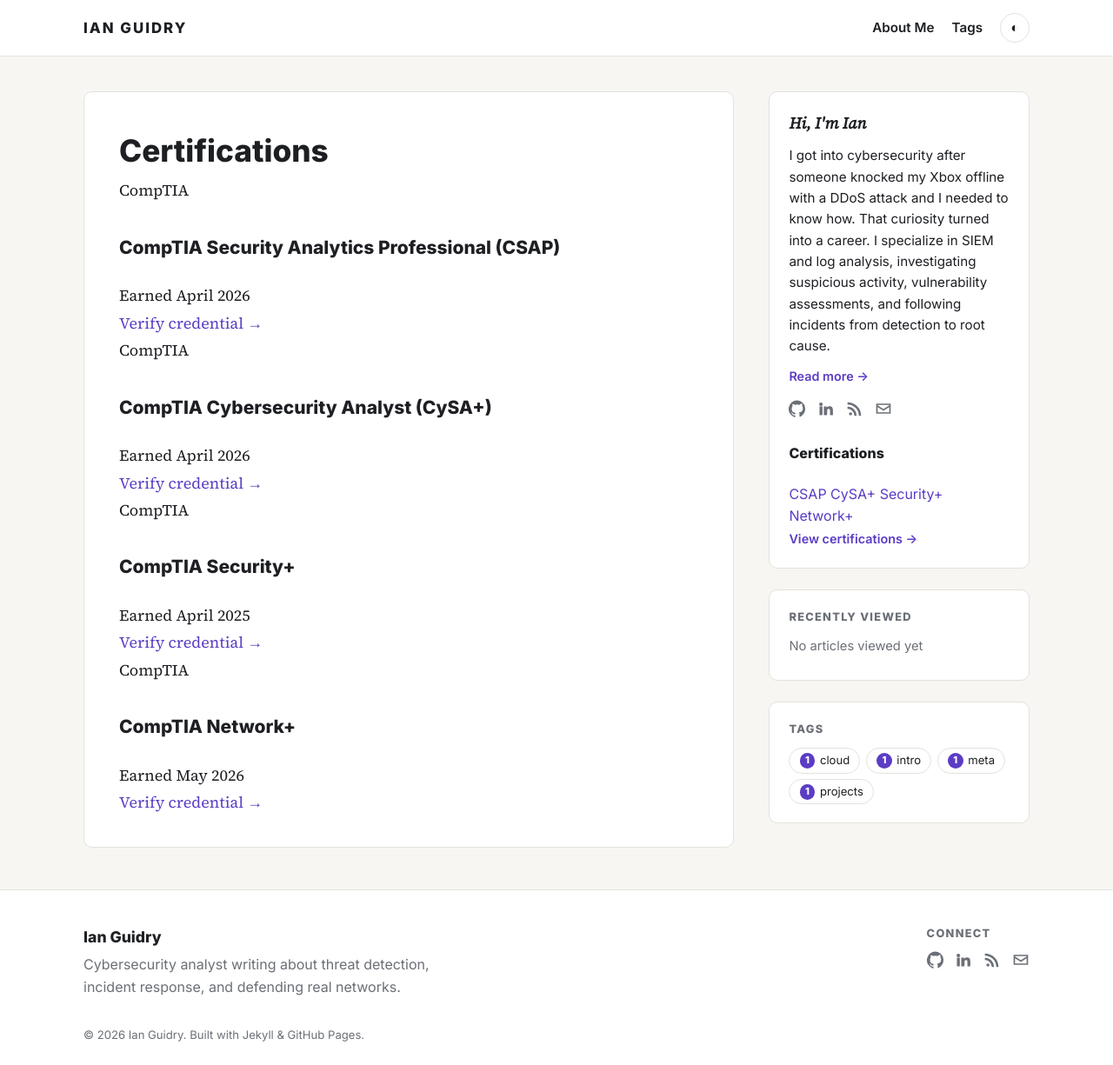
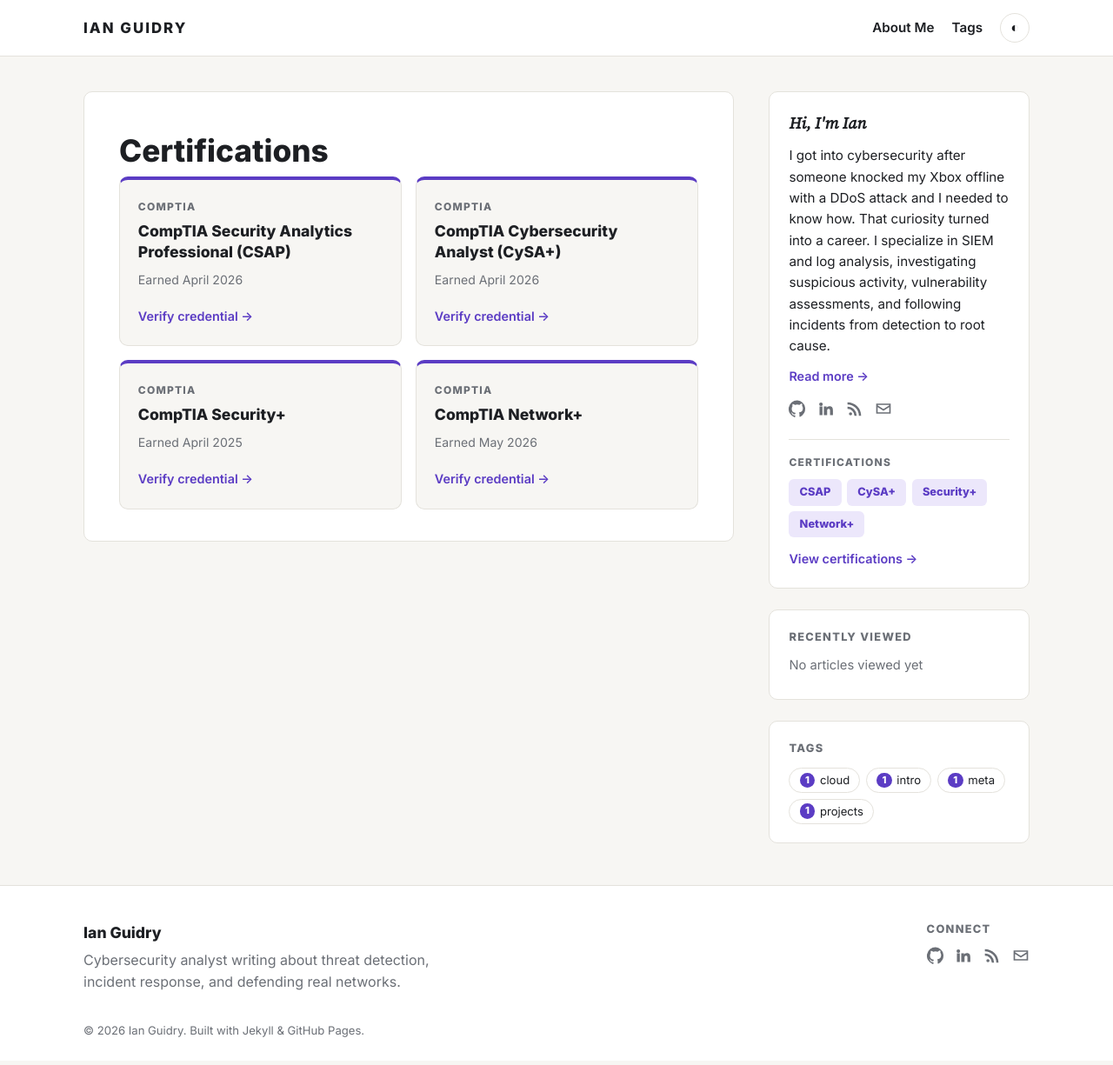
Before and after one commit to eguidey/eguidey.github.io, a Jekyll site: the page built from certifications.html, in a window 1280 px wide and 1225 px high. Shown: the whole window at 87% size. Built offline with Jekyll 4.4.1, drawn with Linux system fonts in a browser that asks for light colours.

Commit message:
Update style.css

```diff
--- a/assets/css/style.css
+++ b/assets/css/style.css
@@ -134,3 +134,17 @@
 .highlight .c, .highlight .c1, .highlight .cm { color: var(--muted); font-style: italic; }
 .highlight .nf, .highlight .nb { color: #3e7bd6; }
 .highlight .mi, .highlight .mf { color: #d9731a; }
+
+/* ---------- Certifications ---------- */
+.bio-certs { margin-top: 1.1rem; padding-top: 1rem; border-top: 1px solid var(--border); }
+.bio-certs h4 { margin: 0 0 .6rem; font-size: .75rem; text-transform: uppercase; letter-spacing: .1em; color: var(--muted); }
+.cert-badges { display: flex; flex-wrap: wrap; gap: .4rem; margin-bottom: .7rem; }
+.cert-badge { background: var(--accent-soft); color: var(--accent); font-weight: 700; font-size: .8rem; padding: .25rem .7rem; border-radius: 6px; border: 1px solid transparent; }
+.cert-badge:hover { border-color: var(--accent); text-decoration: none; }
+
+.cert-grid { display: grid; grid-template-columns: repeat(auto-fill, minmax(230px, 1fr)); gap: 1rem; font-family: var(--sans); }
+.cert-card { border: 1px solid var(--border); border-top: 4px solid var(--accent); border-radius: var(--radius); padding: 1.2rem 1.3rem; background: var(--bg); }
+.cert-issuer { font-size: .75rem; text-transform: uppercase; letter-spacing: .1em; color: var(--muted); font-weight: 700; }
+.cert-card h3 { margin: .4rem 0 .5rem; font-size: 1.1rem; line-height: 1.35; }
+.cert-date { color: var(--muted); font-size: .88rem; margin-bottom: .8rem; }
+.cert-verify { font-weight: 600; font-size: .9rem; }
```
